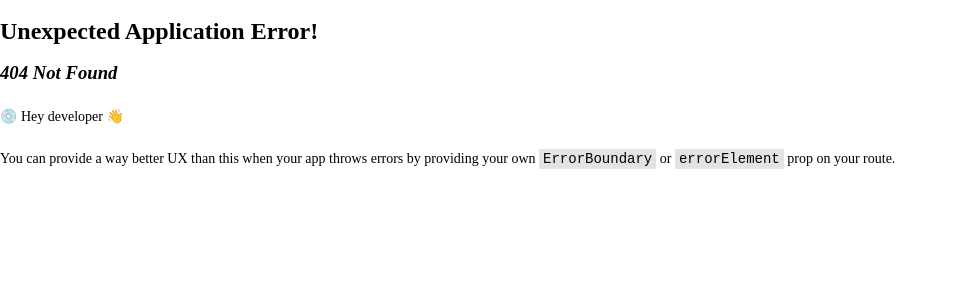
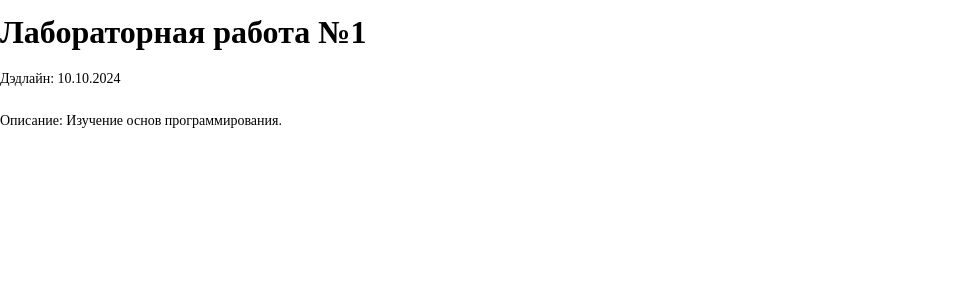
Before and after one commit to os-nsu/ostest-front, a React (Vite) app: page /lab/1 in a window 1280 px wide. Before the commit this address had no page. Shown: the top 300 px of the page, without its empty margins (0-958 px from the left). Built offline with nearby package versions, Linux system fonts and the light colour scheme.

Commit message:
создание страницы лабораторной работы

```diff
--- a/src/components/LabList/LabList.tsx
+++ b/src/components/LabList/LabList.tsx
@@ -2,10 +2,12 @@ import { DataTable } from 'primereact/datatable';
 import { Column } from 'primereact/column';
 import { laboratories } from '../../mocks/laboratories';
 import { Laboratory } from '../../types/laboratory';
+import { useNavigate } from 'react-router-dom';
 import styles from '@styles/components/LabList.module.scss';
 
 export default function Labs() {
   const labs: Laboratory[] = laboratories;
+  const navigate = useNavigate();
 
   const deadlineTemplate = (rowData: Laboratory) => {
     const formattedDate = new Date(rowData.deadline).toLocaleDateString(
@@ -19,10 +21,18 @@ export default function Labs() {
     return <span>{formattedDate}</span>;
   };
 
+  const nameTemplate = (rowData: Laboratory) => {
+    return (
+      <a onClick={() => navigate(`/lab/${rowData.id}`)} className={styles.link}>
+        {rowData.name}
+      </a>
+    );
+  };
+
   return (
     <div className={styles.labs_table}>
       <DataTable value={labs}>
-        <Column field="name" header="Название" />
+        <Column field="name" header="Название" body={nameTemplate} />
         <Column
           field="deadline"
           header="Дэдлайн"
--- /dev/null
+++ b/src/pages/LabPage.tsx
@@ -0,0 +1,20 @@
+import { useParams } from 'react-router-dom';
+import { laboratories } from '../mocks/laboratories';
+import { Laboratory } from '../types/laboratory';
+
+export default function LabPage() {
+  const { id } = useParams<{ id: string }>();
+  const lab = laboratories.find((lab: Laboratory) => lab.id === Number(id));
+
+  if (!lab) {
+    return <div>Лабораторная работа не найдена</div>;
+  }
+
+  return (
+    <div>
+      <h1>{lab.name}</h1>
+      <p>Дэдлайн: {new Date(lab.deadline).toLocaleDateString('ru-RU')}</p>
+      <p>Описание: {lab.description}</p>
+    </div>
+  );
+}
--- a/src/routes/routes.tsx
+++ b/src/routes/routes.tsx
@@ -1,5 +1,6 @@
 import HomePage from '@/pages/HomePage.tsx';
 import TestsPage from '@/pages/TestsPage.tsx';
+import LabPage from '@/pages/LabPage.tsx';
 
 export const routes = [
   {
@@ -10,4 +11,8 @@ export const routes = [
     path: '/tests',
     element: <TestsPage />,
   },
+  {
+    path: '/lab/:id',
+    element: <LabPage />,
+  },
 ];
```
